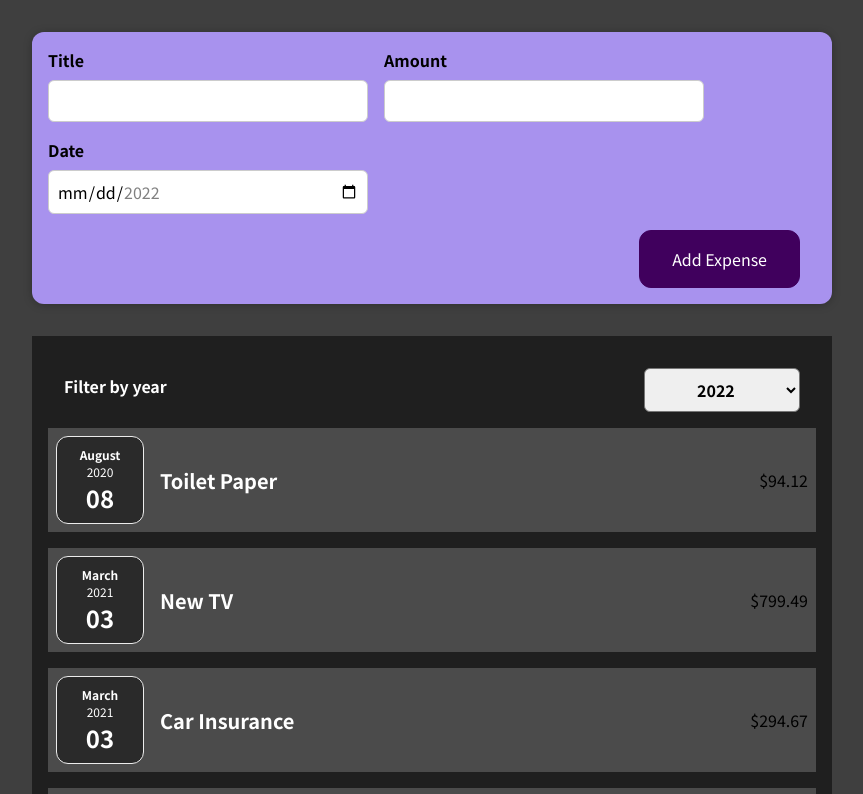
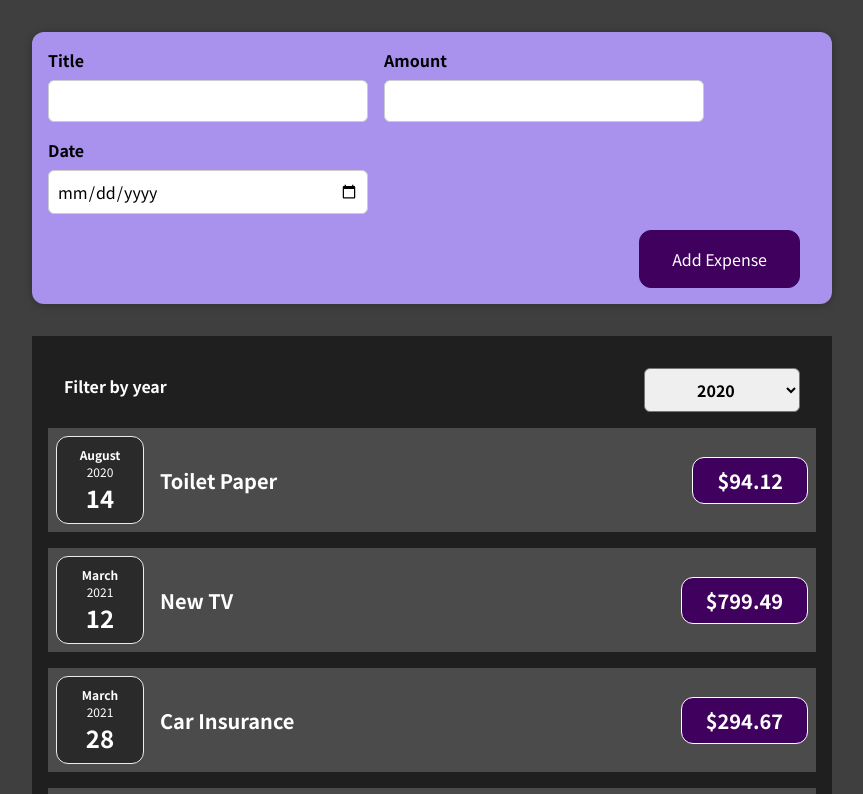
Before and after one commit to JungYeonHwi/AllAboutJavascript, a React (Create React App) app in the folder react_study/udemy/: page / in a window 1280 px wide. Shown: the top 794 px of the page, without its empty margins (208-1071 px from the left). Built offline with nearby package versions, Linux system fonts and the light colour scheme.

Commit message:
key 추가

```diff
--- a/react_study/udemy/src/App.js
+++ b/react_study/udemy/src/App.js
@@ -1,10 +1,9 @@
-import React from "react";
+import React, { useState } from "react";
 
+import NewExpense from "./components/NewExpense/NewExpense";
 import Expenses from "./components/Expenses/Expenses";
-import NewExpense from "./components/NewExpense/NewExpense";
 
-const App = () => {
-  const expenses = [
+const DUMMY_EXPENSES = [
   {
     id: "e1",
     title: "Toilet Paper",
@@ -26,14 +25,25 @@ const App = () => {
   },
 ];
 
-  const addExpenseHanlder = (expense) => {
-    console.log("In App.js");
-    console.log(expenses);
+const App = () => {
+  const [expenses, setExpenses] = useState(DUMMY_EXPENSES);
+
+  const addExpenseHandler = (expense) => {
+    setExpenses((prevExpenses) => {
+      return [expense, ...prevExpenses];
+    });
   };
+
+  // return React.createElement(
+  //   'div',
+  //   {},
+  //   React.createElement('h2', {}, "Let's get started!"),
+  //   React.createElement(Expenses, { items: expenses })
+  // );
 
   return (
     <div>
-      <NewExpense onAddExpense={addExpenseHanlder} />
+      <NewExpense onAddExpense={addExpenseHandler} />
       <Expenses items={expenses} />
     </div>
   );
--- a/react_study/udemy/src/components/Expenses/ExpenseDate.js
+++ b/react_study/udemy/src/components/Expenses/ExpenseDate.js
@@ -1,19 +1,19 @@
-import React from 'react';
+import React from "react";
 
-import './ExpenseDate.css'
+import "./ExpenseDate.css";
 
 const ExpenseDate = (props) => {
-    const month = props.date.toLocaleString("en-US", { month: "long" });
-    const day = props.date.toLocaleString("en-US", { month: "2-digit" });
-    const year = props.date.getFullYear();
+  const month = props.date.toLocaleString("en-US", { month: "long" });
+  const day = props.date.toLocaleString("en-US", { day: "2-digit" });
+  const year = props.date.getFullYear();
 
-    return (
-        <div className='expense-date'>
-          <div className='expense-date__month'>{month}</div>
-          <div className='expense-date__year'>{year}</div>
-          <div className='expense-date__day'>{day}</div>
-        </div>
-    );
-}
+  return (
+    <div className="expense-date">
+      <div className="expense-date__month">{month}</div>
+      <div className="expense-date__year">{year}</div>
+      <div className="expense-date__day">{day}</div>
+    </div>
+  );
+};
 
-export default ExpenseDate
+export default ExpenseDate;
--- a/react_study/udemy/src/components/Expenses/ExpenseItems.js
+++ b/react_study/udemy/src/components/Expenses/ExpenseItem.js
@@ -1,19 +1,19 @@
 import React from "react";
 
-import "./ExpenseItems.css";
 import ExpenseDate from "./ExpenseDate";
 import Card from "../UI/Card";
+import "./ExpenseItem.css";
 
-const ExpenseItems = (props) => {
+const ExpenseItem = (props) => {
   return (
     <Card className="expense-item">
       <ExpenseDate date={props.date} />
       <div className="expense-item__description">
         <h2>{props.title}</h2>
-        <div className="expense-item_price">${props.amount}</div>
+        <div className="expense-item__price">${props.amount}</div>
       </div>
     </Card>
   );
 };
 
-export default ExpenseItems;
+export default ExpenseItem;
--- a/react_study/udemy/src/components/Expenses/Expenses.js
+++ b/react_study/udemy/src/components/Expenses/Expenses.js
@@ -1,12 +1,12 @@
 import React, { useState } from "react";
 
-import ExpenseItems from "./ExpenseItems";
+import ExpenseItem from "./ExpenseItem";
+import Card from "../UI/Card";
 import ExpensesFilter from "./ExpensesFilter";
-import Card from "../UI/Card";
 import "./Expenses.css";
 
 const Expenses = (props) => {
-  const [filteredYear, setFilteredYear] = useState("2022");
+  const [filteredYear, setFilteredYear] = useState("2020");
 
   const filterChangeHandler = (selectedYear) => {
     setFilteredYear(selectedYear);
@@ -20,7 +20,8 @@ const Expenses = (props) => {
           onChangeFilter={filterChangeHandler}
         />
         {props.items.map((expense) => (
-          <ExpenseItems
+          <ExpenseItem
+            key={expense.id}
             title={expense.title}
             amount={expense.amount}
             date={expense.date}
@@ -30,4 +31,5 @@ const Expenses = (props) => {
     </div>
   );
 };
+
 export default Expenses;
--- a/react_study/udemy/src/components/NewExpense/ExpenseForm.js
+++ b/react_study/udemy/src/components/NewExpense/ExpenseForm.js
@@ -2,7 +2,7 @@ import React, { useState } from "react";
 
 import "./ExpenseForm.css";
 
-const ExpenseForm = () => {
+const ExpenseForm = (props) => {
   const [enteredTitle, setEnteredTitle] = useState("");
   const [enteredAmount, setEnteredAmount] = useState("");
   const [enteredDate, setEnteredDate] = useState("");
@@ -48,7 +48,7 @@ const ExpenseForm = () => {
       date: new Date(enteredDate),
     };
 
-    console.log(expenseData);
+    props.onSaveExpenseData(expenseData);
     setEnteredTitle("");
     setEnteredAmount("");
     setEnteredDate("");
@@ -79,7 +79,7 @@ const ExpenseForm = () => {
           <label>Date</label>
           <input
             type="date"
-            min="2022-01-01"
+            min="2019-01-01"
             max="2022-12-31"
             value={enteredDate}
             onChange={dateChangeHandler}
--- a/react_study/udemy/src/components/NewExpense/NewExpense.js
+++ b/react_study/udemy/src/components/NewExpense/NewExpense.js
@@ -1,10 +1,10 @@
 import React from "react";
 
+import ExpenseForm from "./ExpenseForm";
 import "./NewExpense.css";
-import ExpenseForm from "./ExpenseForm";
 
 const NewExpense = (props) => {
-  const saveExpenseDateHandler = (enteredExpenseData) => {
+  const saveExpenseDataHandler = (enteredExpenseData) => {
     const expenseData = {
       ...enteredExpenseData,
       id: Math.random().toString(),
@@ -14,7 +14,7 @@ const NewExpense = (props) => {
 
   return (
     <div className="new-expense">
-      <ExpenseForm onSaveExpenseData={saveExpenseDateHandler} />
+      <ExpenseForm onSaveExpenseData={saveExpenseDataHandler} />
     </div>
   );
 };
```
Also changed, not shown: react_study/udemy/src/components/Expenses/ExpenseItem.css (renamed from react_study/udemy/src/components/Expenses/ExpenseItems.css), 1 other file (tests, documents, lock files or other folders). Lines whose indentation alone changed are shown as unchanged.
